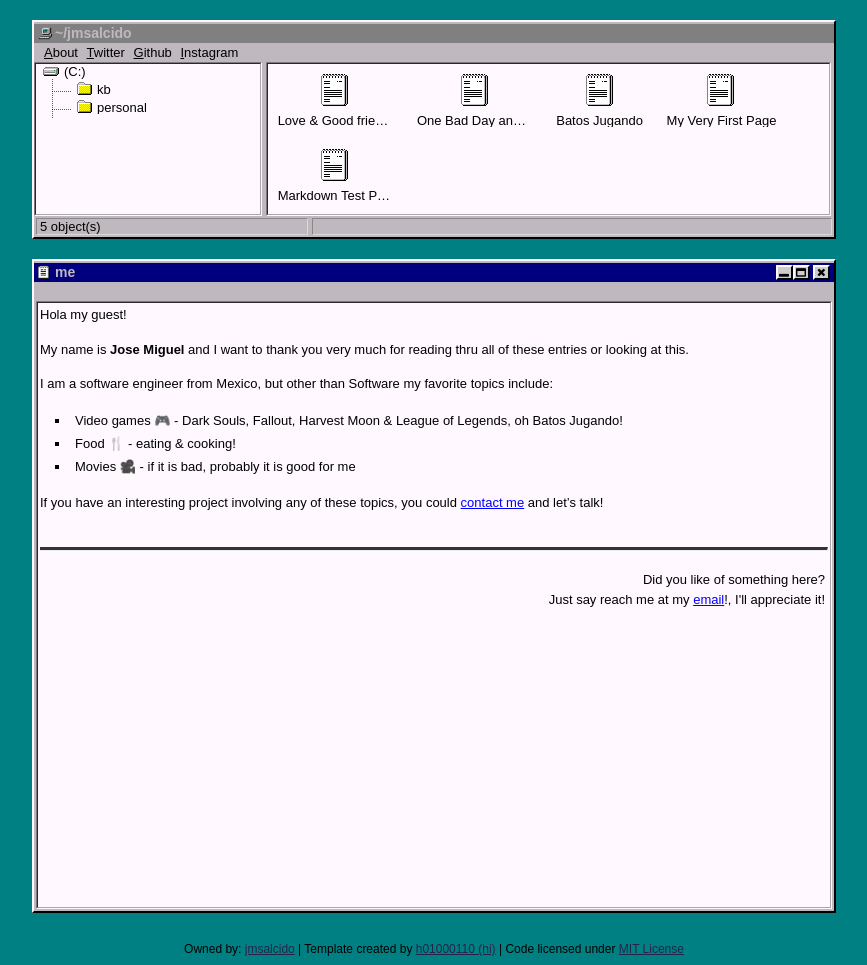
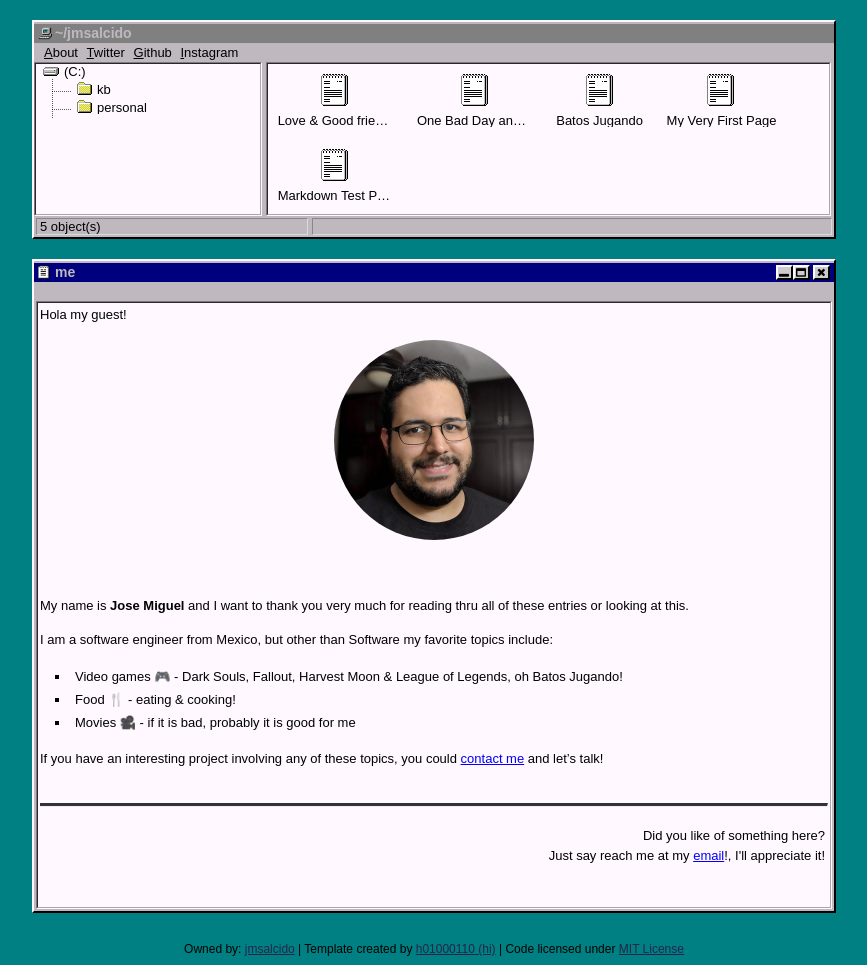
Before and after one commit to jmsalcido/jmsalcido.github.io, a Jekyll site: the page built from me/index.md, in a window 1280 px wide. Shown: the whole page, without its empty margins (206-1073 px from the left). Built offline with Jekyll 4.4.1, drawn with Linux system fonts in a browser that asks for light colours.

Commit message:
update me

```diff
--- a/_config.yml
+++ b/_config.yml
@@ -10,7 +10,7 @@ google_verification: UA-12826145-1
 
 # File management
 include: [".htaccess"]
-exclude: ["README.md", "LICENSE"]
+exclude: ["README.md", "LICENSE", 'vendor']
 
 # Sass
 sass:
--- a/assets/css/002.scss
+++ b/assets/css/002.scss
@@ -10,3 +10,8 @@
 .post_title {
 	background: #00007f;
 }
+
+.me {
+	border-radius: 50%;
+	height: 200px;
+}
--- a/me/index.md
+++ b/me/index.md
@@ -4,6 +4,13 @@ title: me
 ---
 
 Hola my guest!
+
+<div style="text-align: center;">
+    <img class="me" src="/assets/img/me.jpg" />
+</div>
+
+<br/>
+<br/>
 
 My name is **Jose Miguel** and I want to thank you very much for reading thru all of these entries or looking at this.
 
```
Also changed, not shown: assets/img/me.jpg (added).
